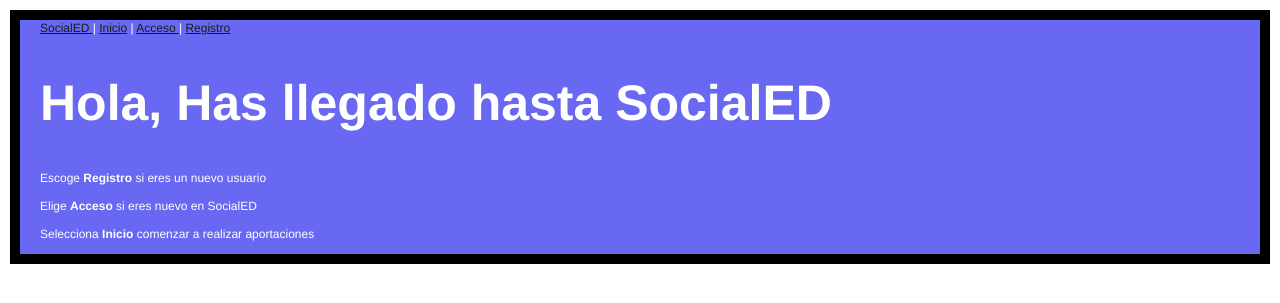
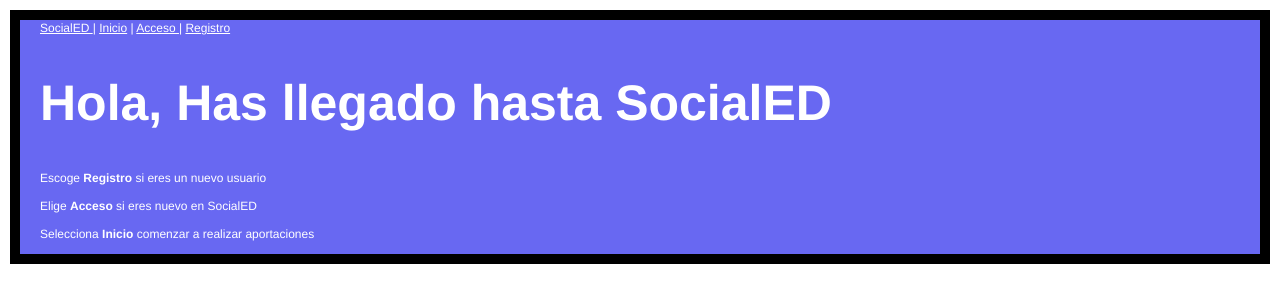
Before and after one commit to JAlbertoLeal/SocialED, a Flask app: page / in a window 1280 px wide. Shown: the top 303 px of the page. Run offline with Flask 2, Linux system fonts and the light colour scheme.

Commit message:
Cambios menu navegación

```diff
--- a/static/css/socialed-style.css
+++ b/static/css/socialed-style.css
@@ -11,7 +11,7 @@
   border: black solid 10px;
 }
 a:link{
- color:rgb(29, 26, 26);
+ color:white;
 
  }
 a:hover {
```
